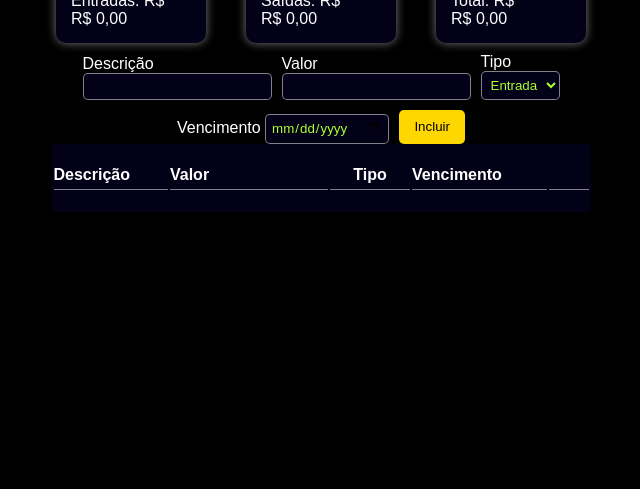
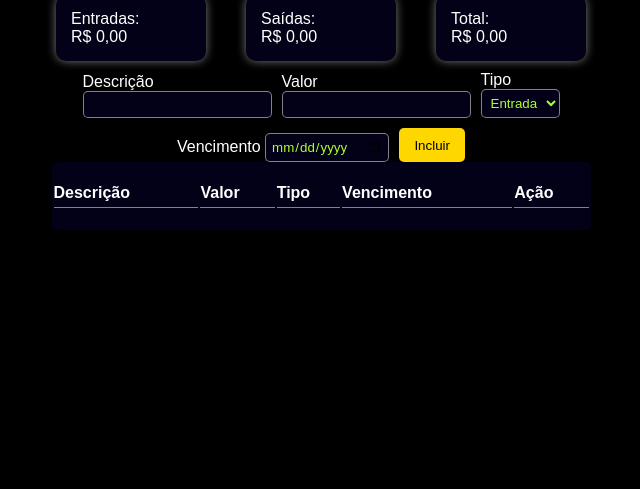
Before and after one commit to MaxEphra/TATI, a plain HTML site: page index.html in a window 1280 px wide. Shown: the part 311-800 px from the top of the page, without its empty margins (319-959 px from the left). Drawn offline with nearby package versions, Linux system fonts and the light colour scheme.

Commit message:
Update index.html

```diff
--- a/index.html
+++ b/index.html
@@ -2,30 +2,26 @@
 <html lang="en">
 <head>
   <meta charset="UTF-8">
-  <meta http-equiv="X-UA-Compatible" content="IE=edge">
   <meta name="viewport" content="width=device-width, initial-scale=1.0">
-  <title>Document</title>
-
-  <link href='https://unpkg.com/boxicons@2.1.2/css/boxicons.min.css' rel='stylesheet'>
+  <title>Gestão Financeira</title>
+  <link href="https://unpkg.com/boxicons@2.1.2/css/boxicons.min.css" rel="stylesheet">
   <link rel="stylesheet" href="style.css">
 </head>
 <body>
   <main>
+    <h1>Olá Tatiane</h1>
     <div class="resume">
-      <div>
-        Entradas: R$
-        <br>
-        <span class="incomes">0.00</span>
+      <div class="box incomesBox">
+        <span>Entradas:</span>
+        <p class="amount incomes">R$ 0,00</p>
       </div>
-      <div>
-        Saídas: R$
-        <br>
-        <span class="expenses">0.00</span>
+      <div class="box expensesBox">
+        <span>Saídas:</span>
+        <p class="amount expenses">R$ 0,00</p>
       </div>
-      <div>
-        Total: R$
-        <br>
-        <span class="total">0.00</span>
+      <div class="box totalBox">
+        <span>Total:</span>
+        <p class="amount total">R$ 0,00</p>
       </div>
     </div>
     <div class="newItem">
@@ -40,8 +36,8 @@
       <div class="divType">
         <label for="type">Tipo</label>
         <select id="type">
-          <option>Entrada</option>
-          <option>Saída</option>
+          <option value="Entrada">Entrada</option>
+          <option value="Saída">Saída</option>
         </select>
       </div>
       <div class="divDueDate">
@@ -55,18 +51,16 @@
         <thead>
           <tr>
             <th>Descrição</th>
-            <th class="columnAmount">Valor</th>
-            <th class="columnType">Tipo</th>
+            <th>Valor</th>
+            <th>Tipo</th>
             <th>Vencimento</th>
-            <th class="columnAction"></th>
+            <th>Ação</th>
           </tr>
         </thead>
-        <tbody>
-        </tbody>
+        <tbody></tbody>
       </table>
     </div>
   </main>
-
   <script src="script.js"></script>
 </body>
 </html>
```
